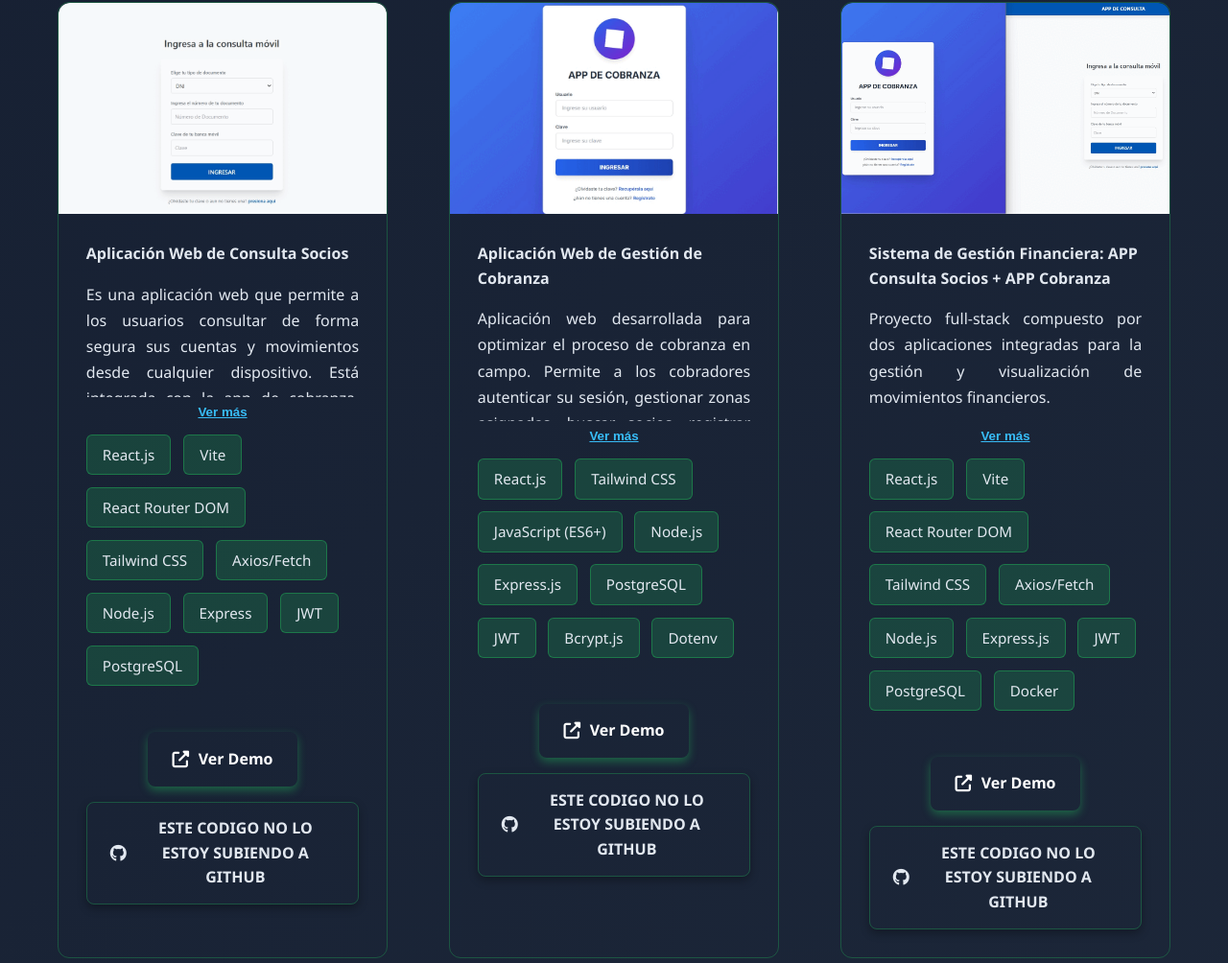
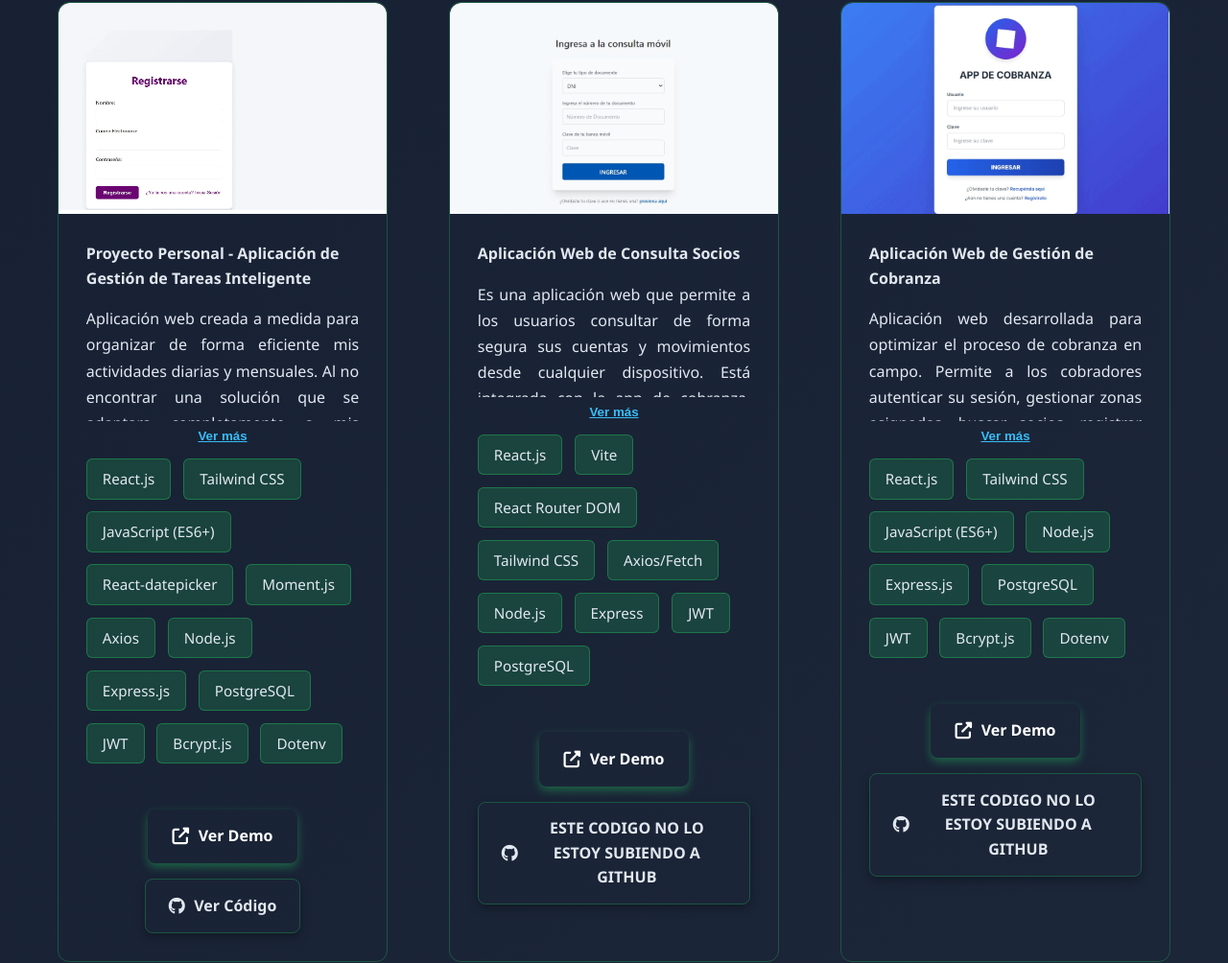
Before and after one commit to alvaroquirozjaimes/PORTAFOLIO_MEJORA, a plain HTML site: page index.html in a window 1280 px wide. Shown: the part 4154-5158 px from the top of the page at 96% size. Drawn offline with nearby package versions, Linux system fonts and the light colour scheme.

Commit message:
Agrega nueva aplicación de gestión de tareas inteligente al portafolio

```diff
--- a/index.html
+++ b/index.html
@@ -216,6 +216,44 @@
         <h2 class="section-title">Proyectos</h2>
         <div id="pagination" class="pagination-controls"></div>
         <div class="projects-grid">
+
+            <div class="project-card">
+  <img src="./gif/zendo.gif" alt="Captura de pantalla de la Aplicación de Gestión de Tareas Inteligente" class="project-image">
+  <div class="project-content">
+    <h3 class="project-title"> Proyecto Personal - Aplicación de Gestión de Tareas Inteligente</h3>
+    <div class="project-description collapsed" id="desc-5">
+      <p style="text-align: justify;">
+        Aplicación web creada a medida para organizar de forma eficiente mis actividades diarias y mensuales. Al no encontrar una solución que se adaptara completamente a mis necesidades, diseñé esta herramienta desde cero, integrando inteligencia artificial para mejorar la planificación y productividad personal.
+      </p>
+      <p style="text-align: justify;">
+        <strong>Funcionalidades:</strong> Autenticación segura con JWT, gestión completa de tareas (crear, editar, eliminar, completar), vistas por fecha (hoy, semana, atrasadas), calendario interactivo, barra de progreso diaria, y un asistente IA llamado <strong>ZENDO</strong> que permite reprogramar tareas y recibir sugerencias mediante lenguaje natural.
+      </p>
+    </div>
+    <button class="toggle-description-btn" onclick="toggleDescription('desc-5', this)">Ver más</button>
+    <div class="project-tech">
+      <span class="tech-tag">React.js</span>
+      <span class="tech-tag">Tailwind CSS</span>
+      <span class="tech-tag">JavaScript (ES6+)</span>
+      <span class="tech-tag">React-datepicker</span>
+      <span class="tech-tag">Moment.js</span>
+      <span class="tech-tag">Axios</span>
+      <span class="tech-tag">Node.js</span>
+      <span class="tech-tag">Express.js</span>
+      <span class="tech-tag">PostgreSQL</span>
+      <span class="tech-tag">JWT</span>
+      <span class="tech-tag">Bcrypt.js</span>
+      <span class="tech-tag">Dotenv</span>
+    </div>
+    <div class="project-links">
+      <a href="#" target="_blank" class="project-btn demo">
+        <i class="fas fa-external-link-alt"></i> Ver Demo
+      </a>
+      <a href="https://github.com/alvaroquirozjaimes/INTELLIGENT-TASK-MANAGER" target="_blank" class="project-btn github">
+        <i class="fab fa-github"></i> Ver Código
+      </a>
+    </div>
+  </div>
+</div>
 
             <div class="project-card">
                 <img src="./gif/consulta.gif" alt="Captura de pantalla de la APP Consulta Socios" class="project-image">
```
Also changed, not shown: gif/zendo.gif (added).
